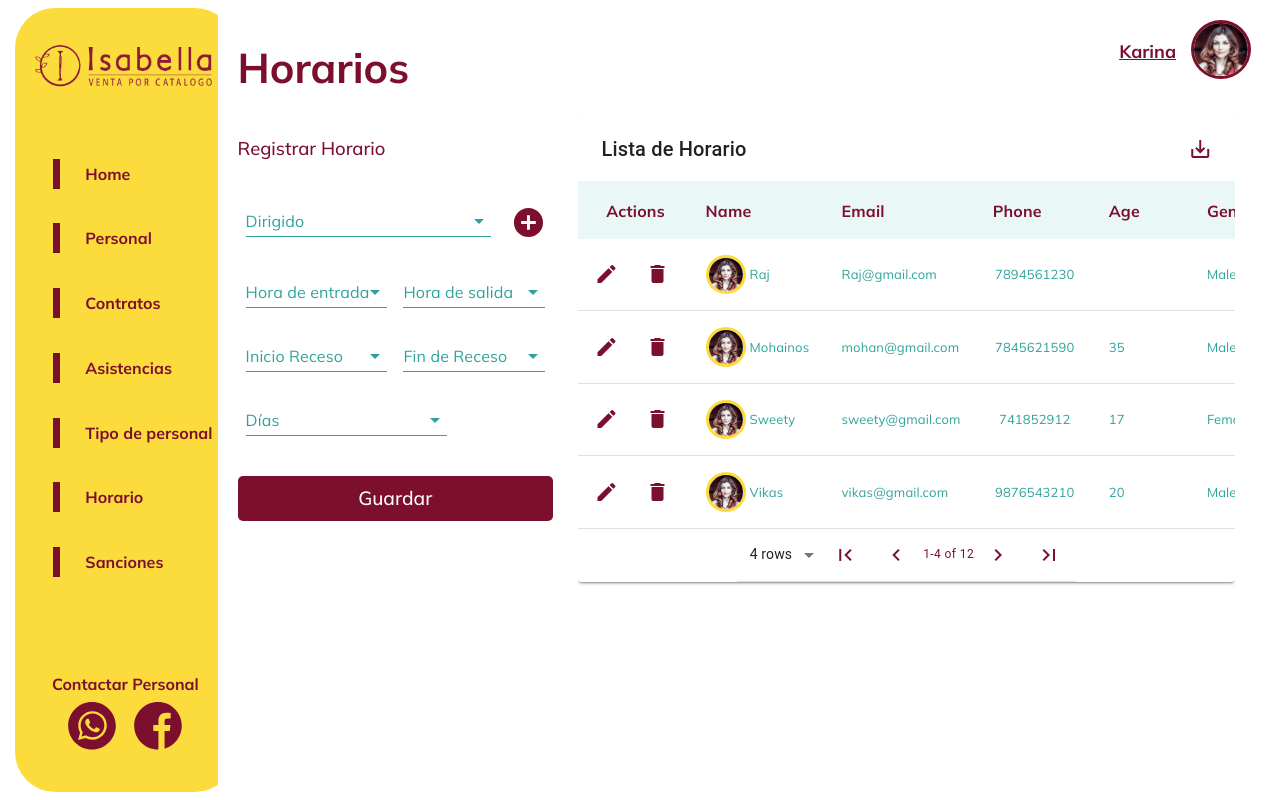
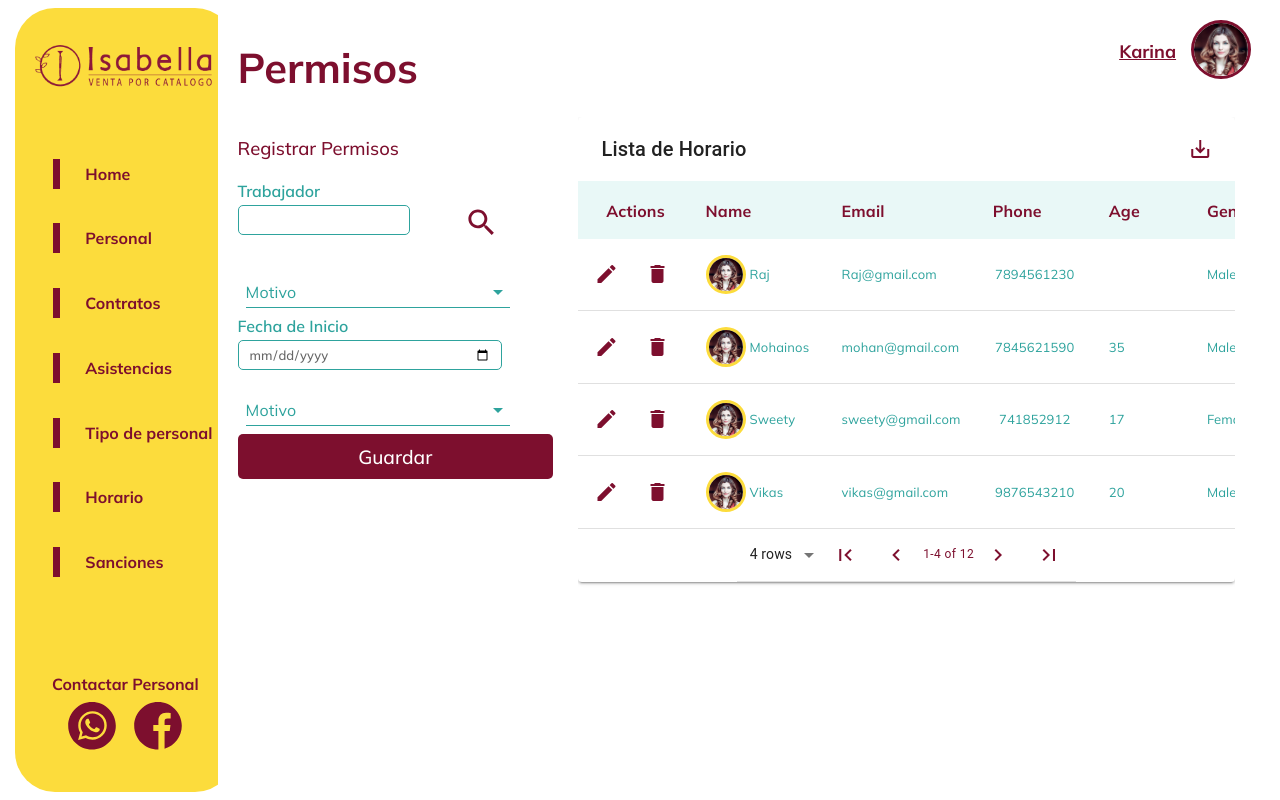
Before and after one commit to hagi-dev/controlPersonalAppWeb, a React app: page / in a window 1280 px wide. Built offline with nearby package versions, Linux system fonts and the light colour scheme.

Commit message:
0.1 jalz permiso

```diff
--- a/src/App.js
+++ b/src/App.js
@@ -1,11 +1,13 @@
 import React from 'react';
 import './assets/Styles/App.scss';
 import RegistrarHorario from './containers/RegistrarHorario'
+import RegistrarPermiso from './containers/RegistrarPermiso'
 
 const App = () => {
     return (
         <div className="contenedor">
-            <RegistrarHorario/>
+            {/* <RegistrarHorario/> */}
+            <RegistrarPermiso/>
         </div>
     )
 }
--- a/src/assets/Styles/components/Inputs.scss
+++ b/src/assets/Styles/components/Inputs.scss
@@ -1,4 +1,5 @@
 .Conteiner{
+    margin: 0;
     h3{
         font-family: 'Mulish';
         font-size: 1rem;
--- a/src/components/Inputs.jsx
+++ b/src/components/Inputs.jsx
@@ -2,18 +2,20 @@ import React from 'react';
 import '../assets/Styles/components/Inputs.scss'
 
 const Inputs = (props) => {
-    const ancho=props.config1.ancho;
-    const title=props.config1.title;
-    const placeholder=props.config1.placeholder;
-    const type=props.config1.type;
-    const name=props.config1.name;
+    const ancho=props.configInput.ancho;
+    const title=props.configInput.title;
+    const type=props.configInput.type;
+    const placeholder=props.configInput.placeholder;
+    const name=props.configInput.name;
     return (
         <div className="Conteiner">
             <h3>{title}</h3>
-            <input style={{width:ancho}} className="input" type="text" name="nombre" placeholder={placeholder}/>
+            <input style={{width:ancho}} className="input" type={type} name="nombre" placeholder={placeholder}/>
         </div>
     )
 }
 
 
 export default Inputs;
+
+/* "text" */
--- /dev/null
+++ b/src/containers/RegistrarPermiso.js
@@ -0,0 +1,86 @@
+import React from 'react'
+import '../assets/Styles/components/RegistrarPermiso.scss';
+import ComboBox from '../components/ComboBox';
+import { makeStyles } from '@material-ui/styles';
+import Menu from '../components/Menu';
+import Tabla from '../components/Tabla';
+import Perfil from '../components/Usuario';
+import IconButton from '@material-ui/core/IconButton';
+import Boton from '../components/Buton';
+import Inputs from '../components/Inputs';
+import SearchIcon from '@material-ui/icons/Search';
+import '../assets/Styles/components/Tabla.scss'
+
+const RegistrarPermiso = () => {
+    const configInput = {
+        ancho: '100%',
+        title: 'Trabajador',
+        type: 'text'
+    }
+    const configInput2 = {
+        ancho: '84%',
+        title: 'Fecha de Inicio',
+        type: 'date'
+    }
+    const configButon = {
+        title: 'Guardar',
+        ancho: '100%'
+    }
+    const todoList = [
+        { text: '10:00 AM', id:'500'},
+        { text: '10:00 AM',id:'1'},
+        { text: '10:00 AM', id:'2'},
+        { text: '10:00 AM', id:'3'}
+      ]
+    return (
+        <div className="RegistrarHorario">
+             <div className="RegistrarHorario__menu">
+                <Menu/>
+            </div>
+            <div className="RegistrarHorario__cuerpo" style={{backgroundColor:"white",width:"100%",height:"100%"}}>
+                <div className="RegistrarHorario__cuerpo-perfil">
+                 <Perfil/>
+                </div>
+                <div className="RegistrarHorario__cuerpo-titulo">
+                    <h1>Permisos</h1>
+                </div>
+                <div className="RegistrarHorario__cuerpo-contenido">
+                    <div className="RegistrarHorario__registrar">
+                        <div className="RegistrarHorario__registrar-titulo"><h2>Registrar Permisos</h2></div>
+                        <div className="RegistrarHorario__Combos">
+                            <div className="RegistrarHorario__fila">
+                                <Inputs
+                                    configInput={configInput}
+                                />
+                                <div style={{ paddingTop:"4%"}}>
+                                    <IconButton aria-label="Agregar">
+                                        <SearchIcon fontSize="large" />
+                                    </IconButton>
+                                </div>
+                            </div>
+                            <ComboBox
+                                text = {"Motivo"}
+                                todoList = {todoList}
+                                width = {'84%'}
+                            />
+                            <Inputs
+                                configInput={configInput2}
+                            />
+                            <ComboBox
+                                text = {"Motivo"}
+                                todoList = {todoList}
+                                width = {'84%'}
+                            />
+                            <Boton configButon={configButon}/>
+                        </div>
+                    </div>
+                    <div className="RegistrarHorario__lista" style={{margin:"0"}}>
+                        <Tabla/>
+                    </div>
+                </div>
+            </div>
+        </div>
+    )
+}
+
+export default RegistrarPermiso
```
Also changed, not shown: src/assets/Styles/components/RegistrarPermiso.scss (added).
